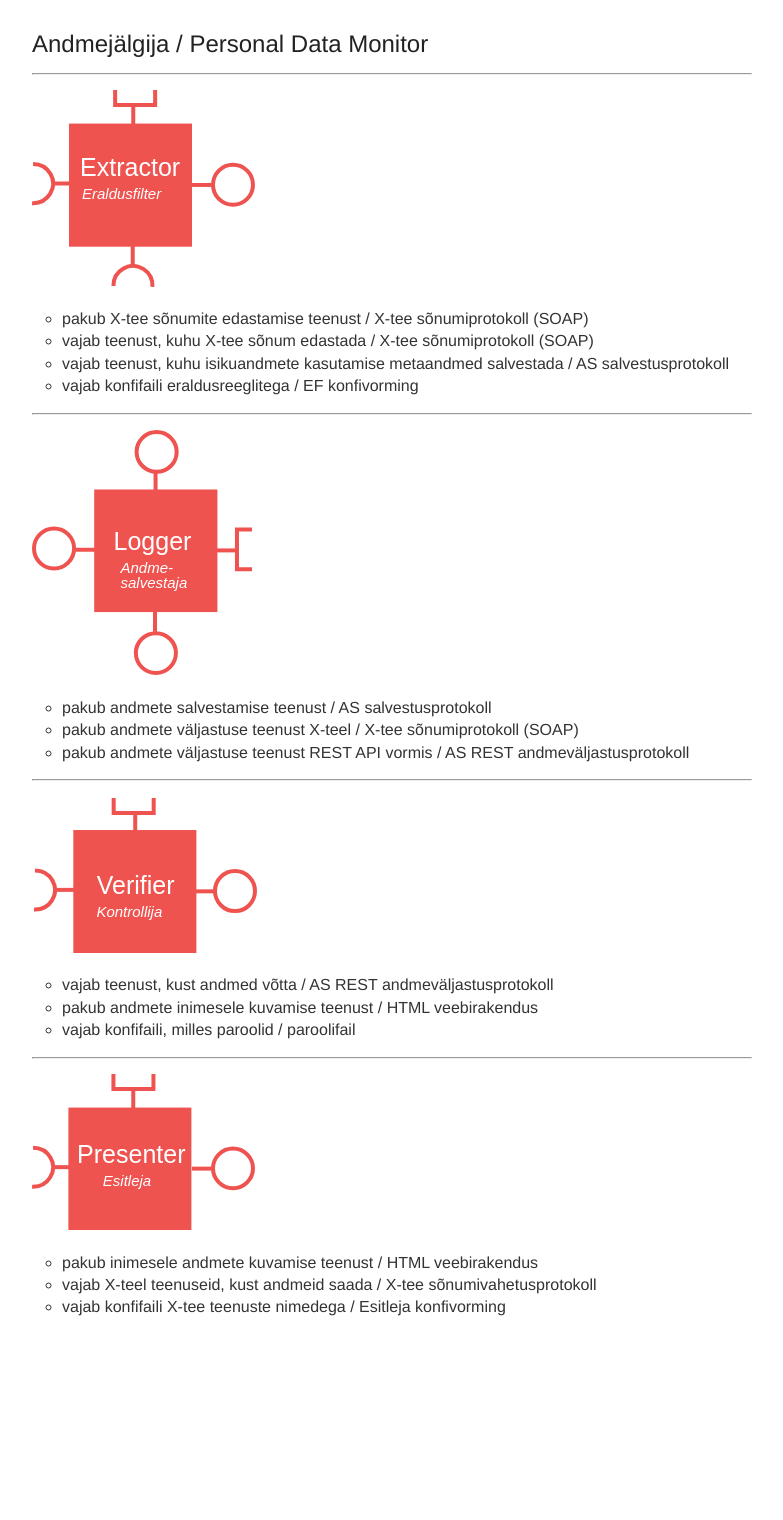
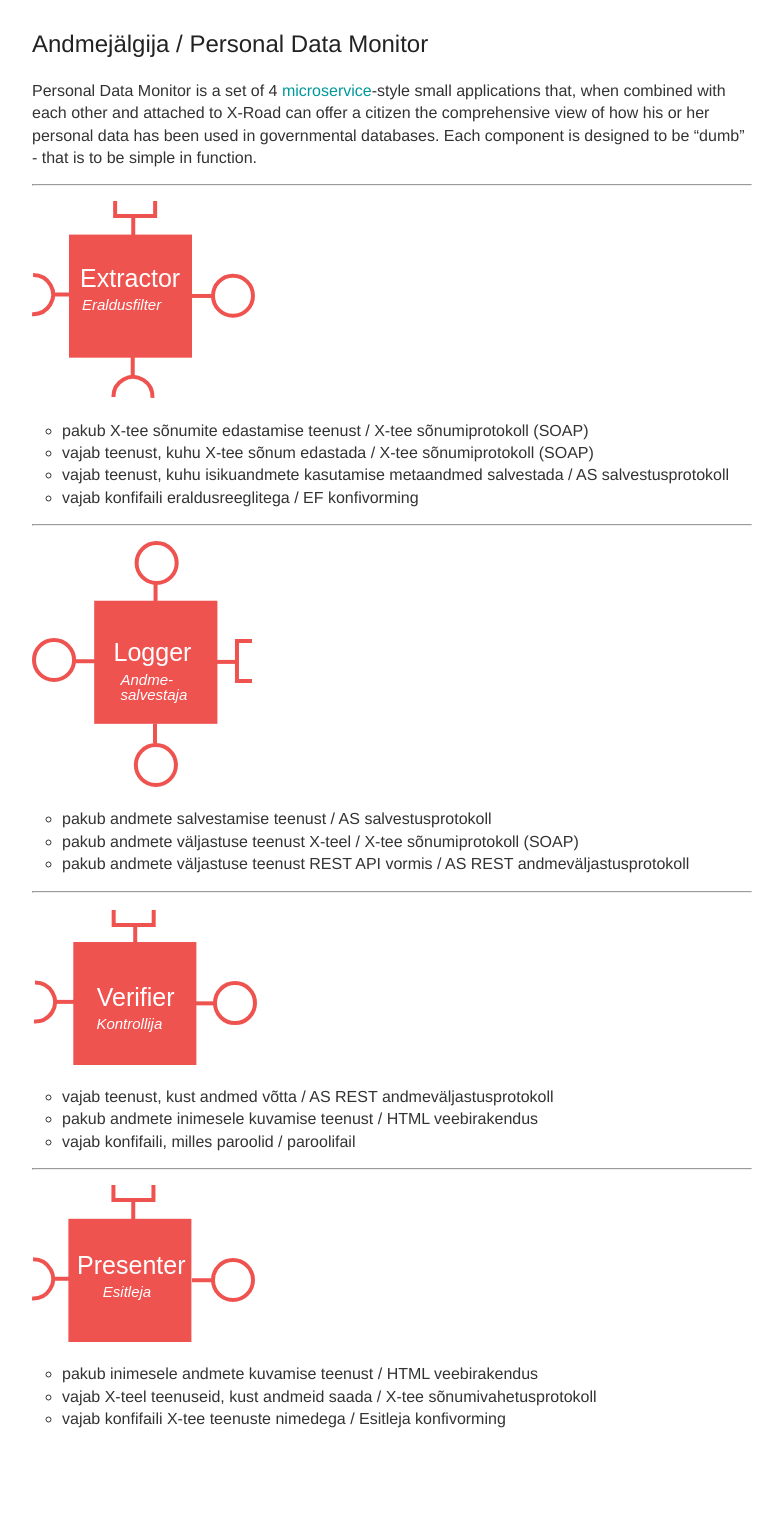
Before and after one commit to e-gov/AJ, a Jekyll site: the page built from _posts/2015-1-1-Presentation.md, in a window 1280 px wide. Shown: the whole page, without its empty margins (248-1031 px from the left). Built offline with Jekyll 4.4.1, drawn with Linux system fonts in a browser that asks for light colours; Markdown is read by kramdown in place of the engine named in the settings; before the commit the page ends 1409 px from its top, so only the background shows below that.

Commit message:
Update 2015-1-1-Presentation.md

```diff
--- a/_posts/2015-1-1-Presentation.md
+++ b/_posts/2015-1-1-Presentation.md
@@ -2,6 +2,8 @@
 layout: page
 title: Andmejälgija / Personal Data Monitor
 ---
+
+Personal Data Monitor is a set of 4 [microservice](https://en.wikipedia.org/wiki/Microservices)-style small applications that, when combined with each other and attached to X-Road can offer a citizen the comprehensive view of how his or her personal data has been used in governmental databases. Each component is designed to be "dumb" - that is to be simple in function.
 
 ---
 
```
